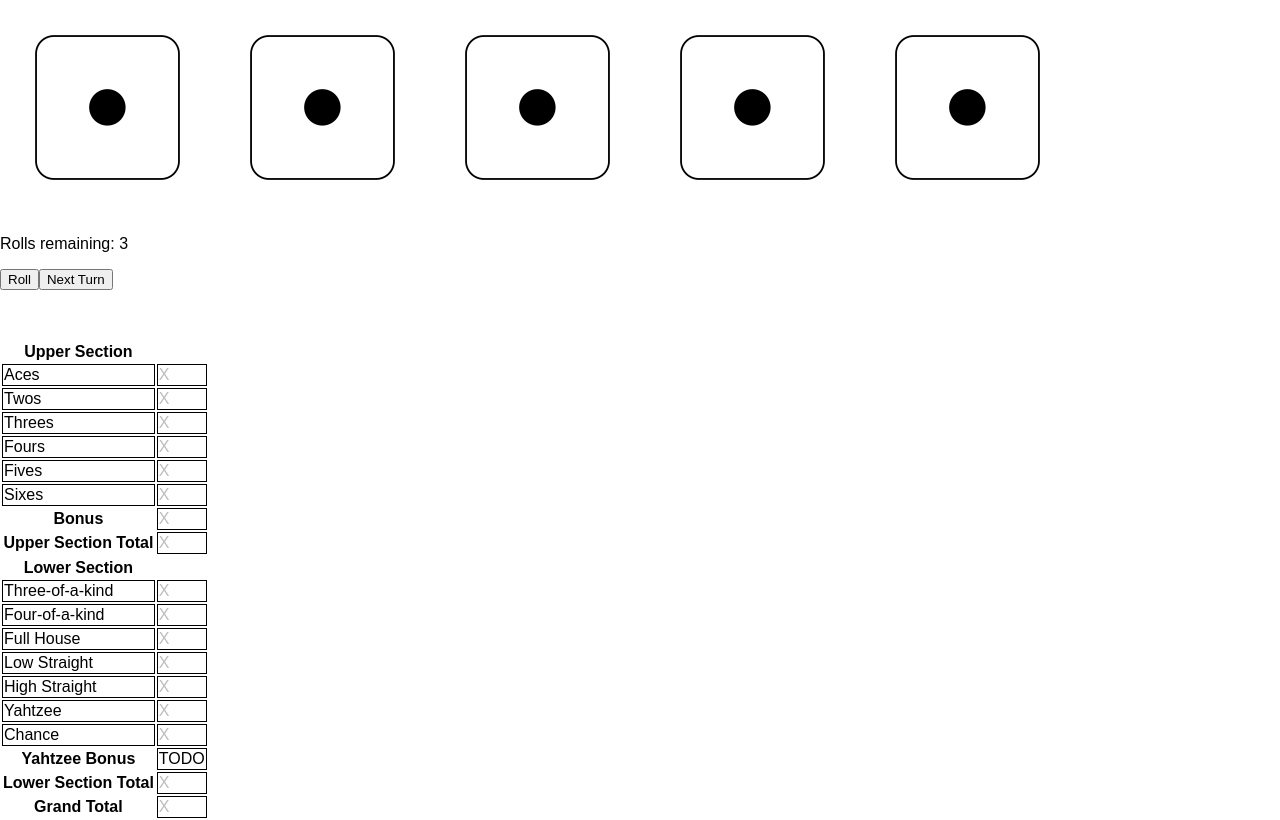
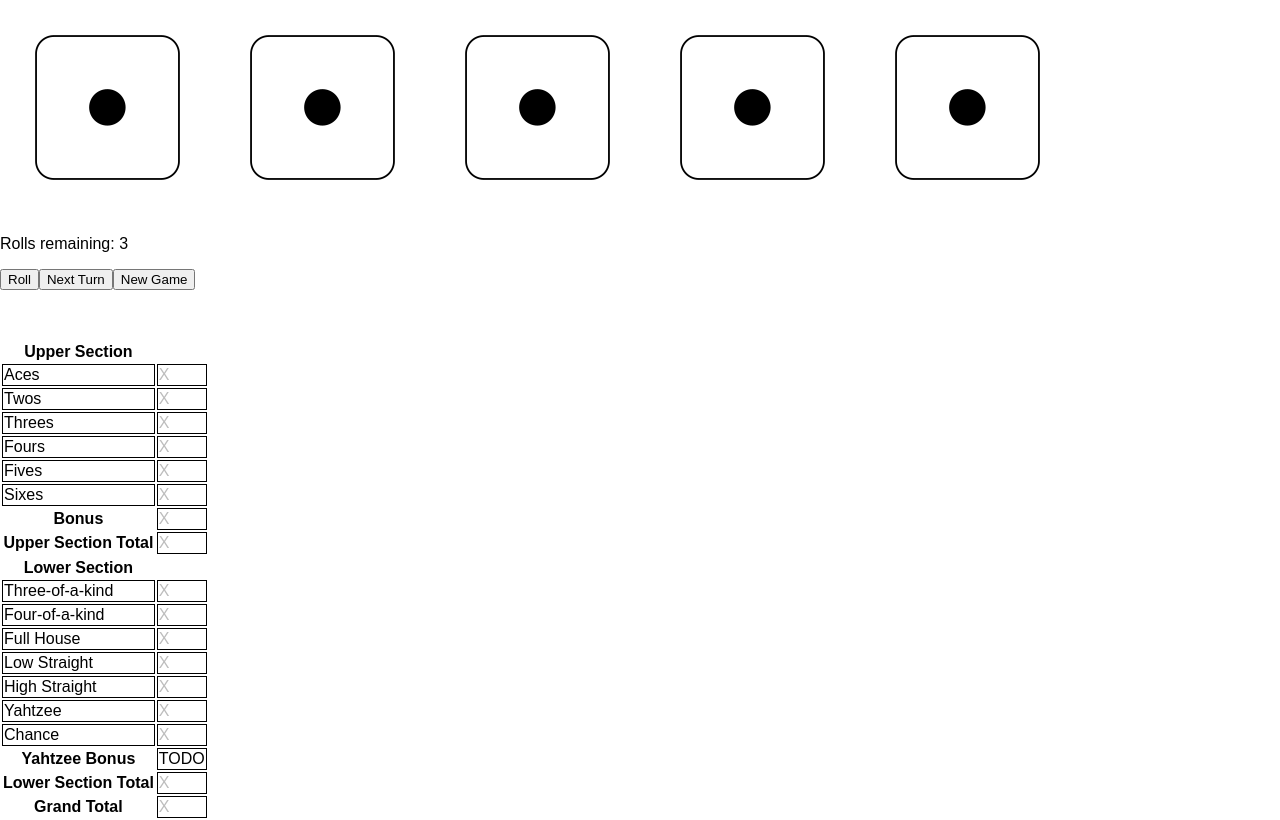
Before and after one commit to cifarquhar/yahtzee, a React (Create React App) app: page / in a window 1280 px wide. Built offline with nearby package versions, Linux system fonts and the light colour scheme.

Commit message:
add new game button

```diff
--- a/src/containers/DiceContainer.jsx
+++ b/src/containers/DiceContainer.jsx
@@ -57,6 +57,11 @@ class DiceContainer extends Component {
     this.setState({rollsRemaining: 3 }, () => this.props.handleUpdate(this.dice));
   }
 
+  handleReset(){
+    this.advanceTurn();
+    this.props.resetGame();
+  }
+
   render() {
 
     const diceToRender = this.dice.map((array,index) => {
@@ -78,6 +83,7 @@ class DiceContainer extends Component {
         <p>Rolls remaining: {this.state.rollsRemaining}</p>
         <Button onClick={this.rollDice.bind(this)} block>Roll</Button>
         <Button onClick={this.advanceTurn.bind(this)} block>Next Turn</Button>
+        <Button onClick={this.handleReset.bind(this)} block>New Game</Button>
       </div>
     );
 
--- a/src/containers/GameContainer.jsx
+++ b/src/containers/GameContainer.jsx
@@ -172,6 +172,10 @@ class GameContainer extends Component {
 
   }
 
+  resetGameState(){
+    this.player.resetScores();
+  }
+
 
   render(){
 
@@ -180,6 +184,7 @@ class GameContainer extends Component {
         <DiceContainer
           handleUpdate={this.updateScoreValue.bind(this)}
           resetScore={this.resetRollScored.bind(this)}
+          resetGame={this.resetGameState.bind(this)}
           scored={this.state.scored}
         />
         <CardContainer
```
